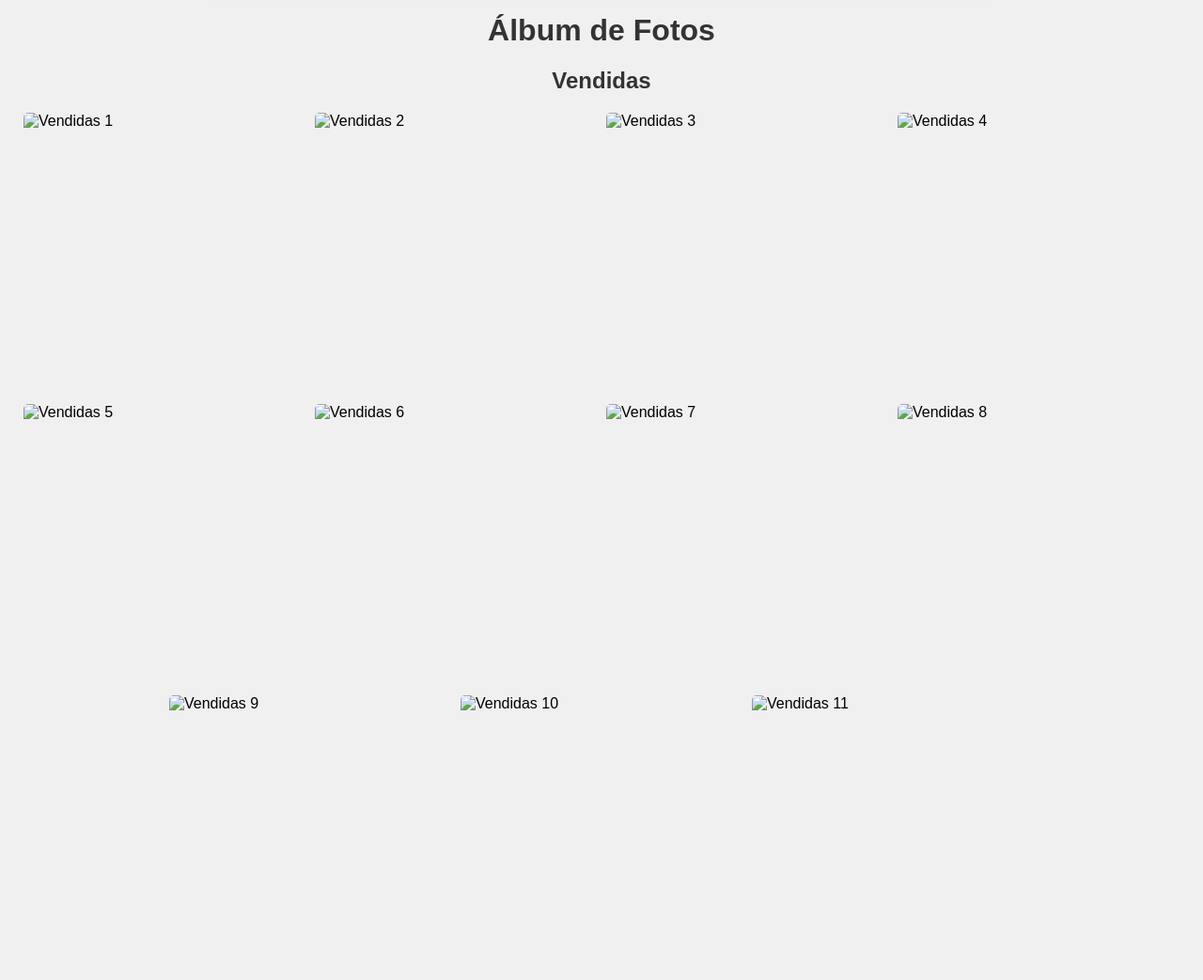
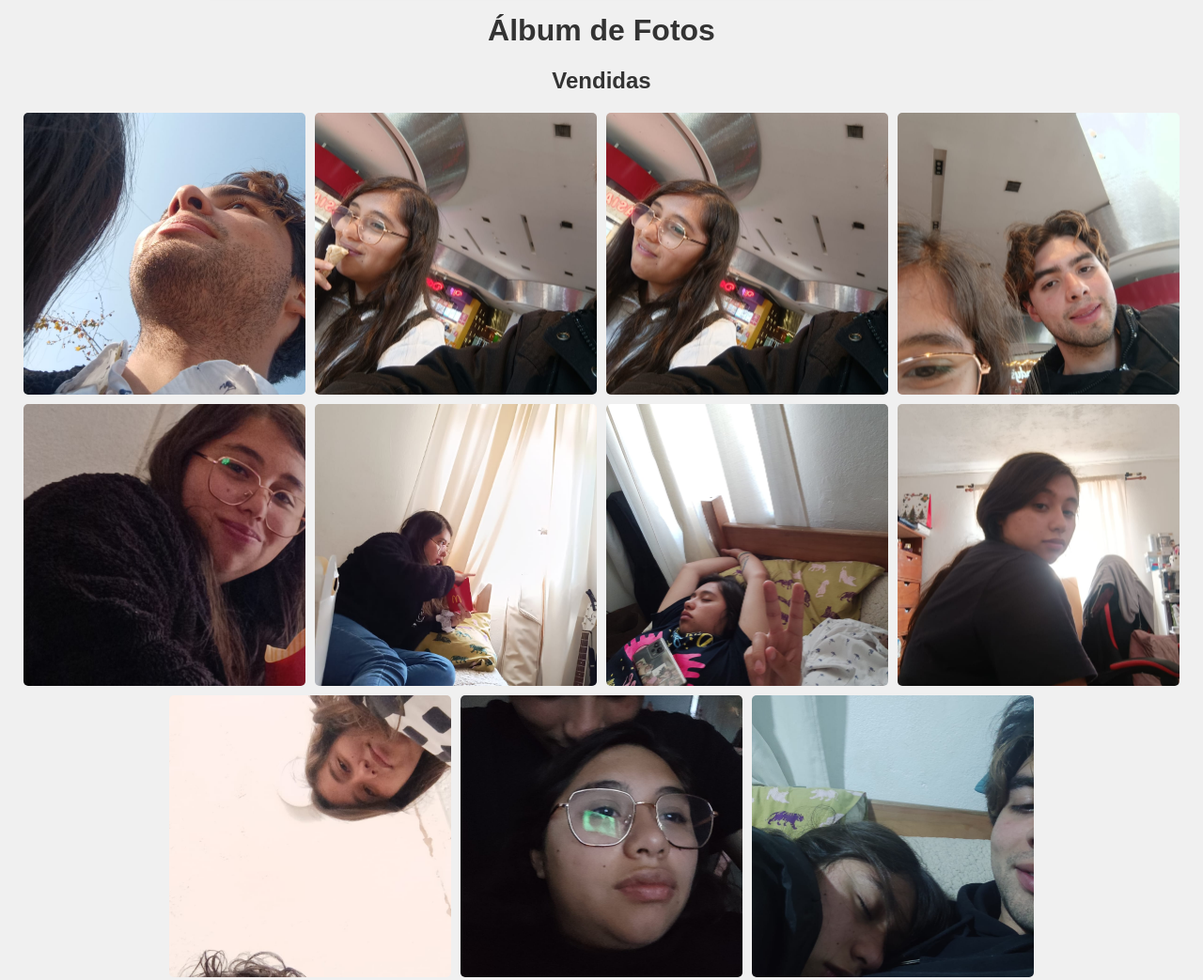
Before and after one commit to Lufarah/Lufarah, a plain HTML site: page Vendidas.html in a window 1280 px wide. Shown: the part 300-1343 px from the top of the page at 94% size. Drawn offline with Linux system fonts and the light colour scheme.

Commit message:
Update Vendidas.html

```diff
--- a/Vendidas.html
+++ b/Vendidas.html
@@ -19,17 +19,17 @@
         <div class="categoria">
             <h2>Vendidas</h2>
             <div class="fotos">
-                <img src="Vendidas\IMG-20231028-WA0002.jpg" alt="Vendidas 1">
-                <img src="Vendidas\IMG-20231028-WA0011.jpg" alt="Vendidas 2">
-                <img src="Vendidas\IMG-20231028-WA0014.jpg" alt="Vendidas 3">
-                <img src="Vendidas\IMG-20231028-WA0020.jpg" alt="Vendidas 4">
-                <img src="Vendidas\IMG-20231110-WA0020.jpg" alt="Vendidas 5">
-                <img src="Vendidas\IMG-20231110-WA0025.jpg" alt="Vendidas 6">
-                <img src="Vendidas\IMG-20231210-WA0002.jpg" alt="Vendidas 7">
-                <img src="Vendidas\IMG-20240112-WA0013.jpg" alt="Vendidas 8">
-                <img src="Vendidas\IMG-20240220-WA0026.jpg" alt="Vendidas 9">
-                <img src="Vendidas\IMG-20240220-WA0068.jpg" alt="Vendidas 10">
-                <img src="Vendidas\IMG-20240220-WA0078.jpg" alt="Vendidas 11">
+                <img src="IMG-20231028-WA0002.jpg" alt="Vendidas 1">
+                <img src="IMG-20231028-WA0011.jpg" alt="Vendidas 2">
+                <img src="IMG-20231028-WA0014.jpg" alt="Vendidas 3">
+                <img src="IMG-20231028-WA0020.jpg" alt="Vendidas 4">
+                <img src="IMG-20231110-WA0020.jpg" alt="Vendidas 5">
+                <img src="IMG-20231110-WA0025.jpg" alt="Vendidas 6">
+                <img src="IMG-20231210-WA0002.jpg" alt="Vendidas 7">
+                <img src="IMG-20240112-WA0013.jpg" alt="Vendidas 8">
+                <img src="IMG-20240220-WA0026.jpg" alt="Vendidas 9">
+                <img src="IMG-20240220-WA0068.jpg" alt="Vendidas 10">
+                <img src="IMG-20240220-WA0078.jpg" alt="Vendidas 11">
             </div>
     </div>
     <h1> y aun quedan mas...❤️ </h1>
```
